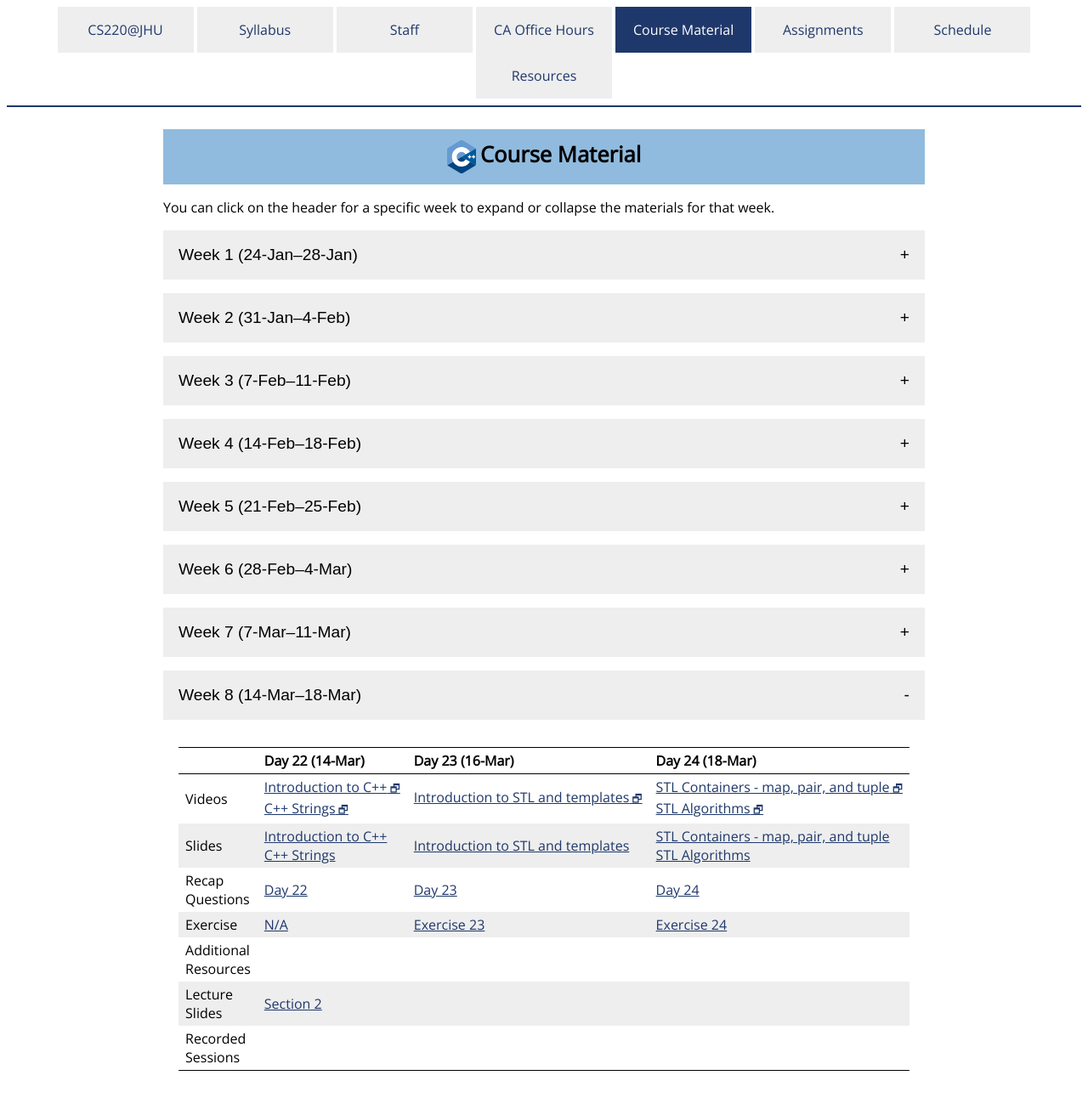
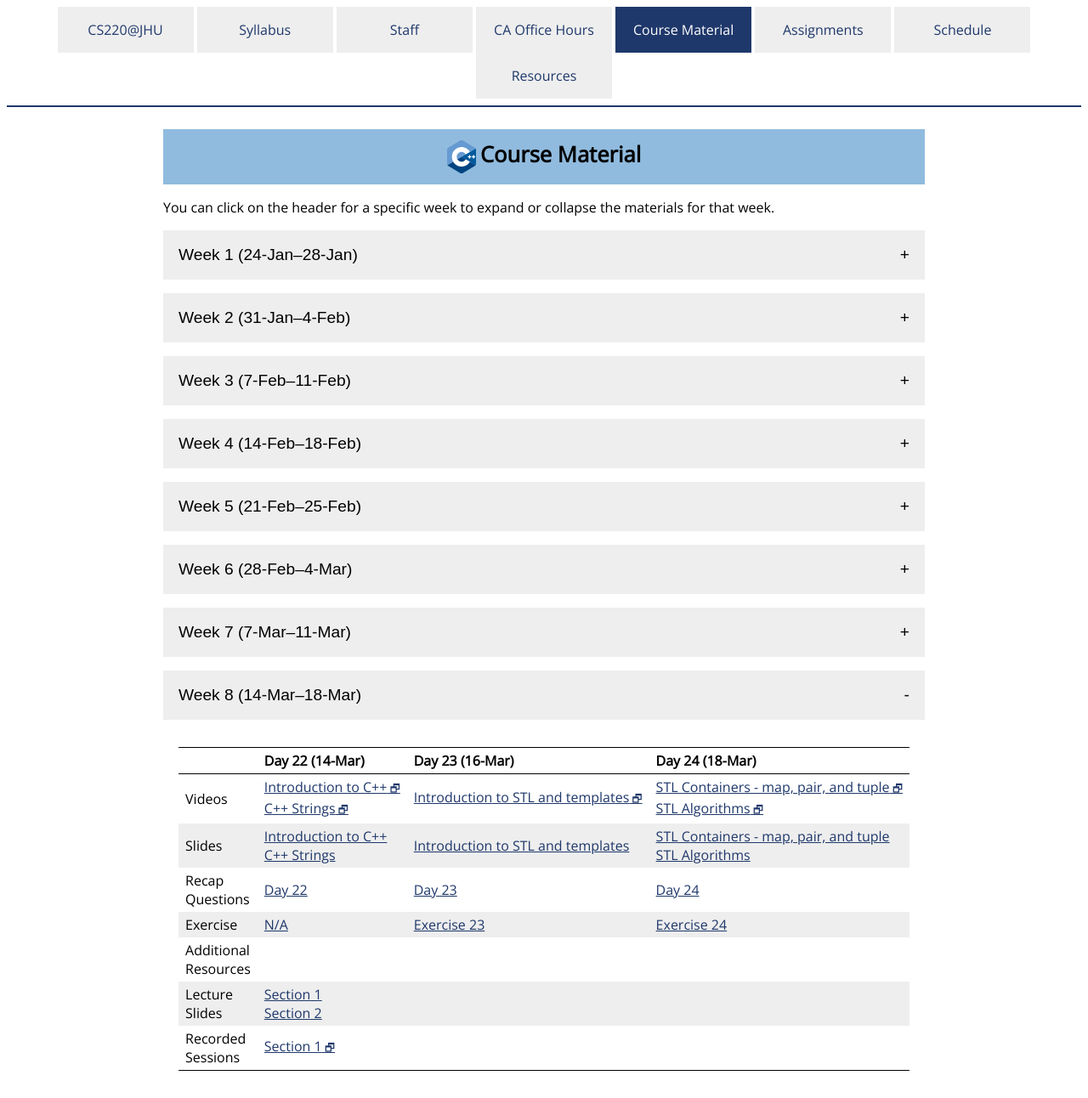
Before and after one commit to jhu-ip/cs220-s22, a Jekyll site: the page built from material.md, in a window 1280 px wide. Shown: the whole page at 85% size. Built offline with Jekyll 4.4.1, drawn with Linux system fonts in a browser that asks for light colours; some web fonts are replaced.

Commit message:
link to day 22 materials for sec 01

```diff
--- a/material.csv
+++ b/material.csv
@@ -244,7 +244,9 @@
 8,1,14-Mar,Slides,"C++ Strings",slides/day22_cpp_strings.pdf
 8,1,14-Mar,Recap,"Day 22",questions/day22.html
 8,1,14-Mar,Exercise,N/A,#
+8,1,14-Mar,LectureSlides,"Section 1",slides/sec01/day22_notes.pdf
 8,1,14-Mar,LectureSlides,Section 2,slides/sec02/22.pdf
+8,1,14-Mar,Recording,"Section 1",https://jh.hosted.panopto.com/Panopto/Pages/Viewer.aspx?id=8569857b-044d-4506-934b-ae580126139e
 8,2,16-Mar,Video,"Introduction to STL and templates",https://jh.hosted.panopto.com/Panopto/Pages/Viewer.aspx?id=04905da6-f193-4a6e-9f3e-ae2300279736
 8,2,16-Mar,Slides,"Introduction to STL and templates",slides/day23_stl_templates.pdf
 8,2,16-Mar,Recap,"Day 23",questions/day23.html
--- a/material.md
+++ b/material.md
@@ -461,13 +461,13 @@
     </tr>
     <tr>
       <td>Lecture<br>Slides</td>
-      <td><a href='slides/sec02/22.pdf'>Section 2</a></td>
+      <td><a href='slides/sec01/day22_notes.pdf'>Section 1</a><br><a href='slides/sec02/22.pdf'>Section 2</a></td>
       <td></td>
       <td></td>
     </tr>
     <tr>
       <td>Recorded<br>Sessions</td>
-      <td></td>
+      <td><a class='external' target='_blank' href='https://jh.hosted.panopto.com/Panopto/Pages/Viewer.aspx?id=8569857b-044d-4506-934b-ae580126139e'>Section 1</a></td>
       <td></td>
       <td></td>
     </tr>
```
